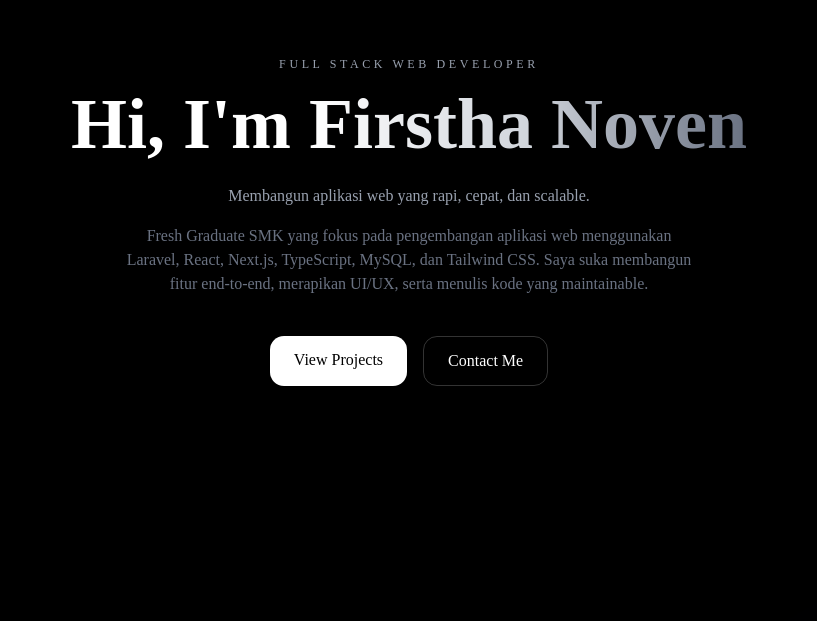
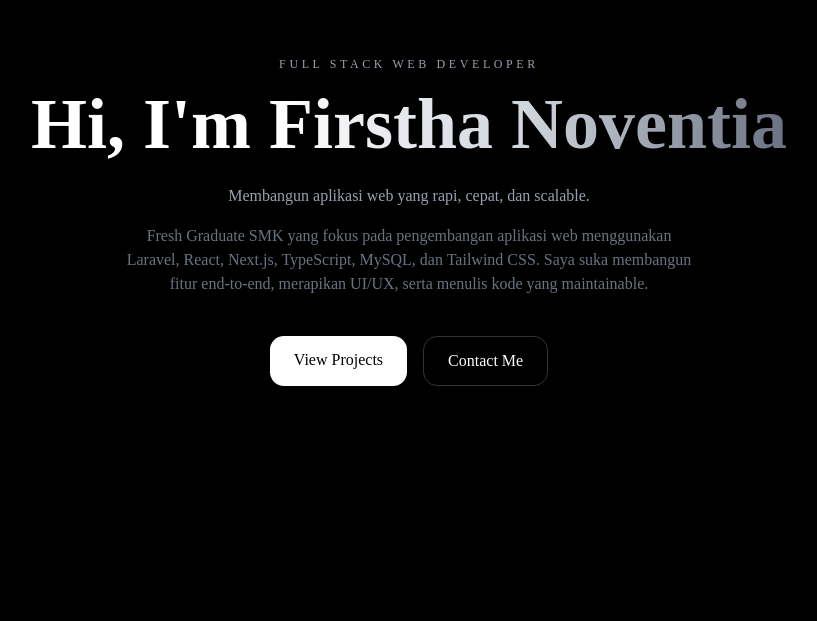
Before and after one commit to firstha/port-firstha, a Next.js app: page / in a window 1280 px wide. Shown: the part 179-800 px from the top of the page, without its empty margins (63-880 px from the left). Built offline with nearby package versions, Linux system fonts and the light colour scheme.

Commit message:
profile update

```diff
--- a/src/app/layout.tsx
+++ b/src/app/layout.tsx
@@ -13,8 +13,8 @@ const geistMono = Geist_Mono({
 });
 
 export const metadata: Metadata = {
-  title: "Create Next App",
-  description: "Generated by create next app",
+  title: "Firstha Noventia",
+  description: "portofolio",
 };
 
 export default function RootLayout({
--- a/src/config/site.ts
+++ b/src/config/site.ts
@@ -2,19 +2,19 @@ import type { Profile } from "@/domain/types";
 
 // Global site configuration for metadata/SEO and layout.
 export const site = {
-  name: "Firstha Noven",
+  name: "Firstha Noventia",
   description:
     "Portfolio pribadi Full Stack Web Developer. Membangun aplikasi web menggunakan Laravel, React, Next.js, TypeScript, MySQL, dan Tailwind CSS.",
 
   url: "https://firsthanoven.com",
 
   author: {
-    name: "Firstha Noven",
+    name: "Firstha Noventia",
     role: "Full Stack Web Developer",
   },
 
   keywords: [
-    "Firstha Noven",
+    "Firstha Noventia",
     "portfolio",
     "full stack developer",
     "laravel",
@@ -34,7 +34,7 @@ export const site = {
   },
 
   defaultMetadata: {
-    titleTemplate: `%s | ${"Firstha Noven"}`,
+    titleTemplate: `%s | ${"Firstha Noventia"}`,
   },
 } as const satisfies {
   name: string;
--- a/src/data/profile.ts
+++ b/src/data/profile.ts
@@ -1,7 +1,7 @@
 import type { Profile } from "@/domain/types";
 
 export const profile: Profile = {
-  name: "Firstha Noven",
+  name: "Firstha Noventia",
   role: "Full Stack Web Developer",
   about: {
     headline: "Fresh Graduate SMK yang fokus pada pengembangan aplikasi web",
@@ -12,25 +12,25 @@ export const profile: Profile = {
   location: "Indonesia",
   avatar: {
     src: "/file.svg",
-    alt: "Firstha Noven",
+    alt: "Firstha Noventia",
   },
   socials: [
     {
       platform: "github",
       label: "GitHub",
-      href: "https://github.com/your-username",
+      href: "https://github.com/firstha",
       icon: "github",
     },
     {
       platform: "linkedin",
       label: "LinkedIn",
-      href: "https://www.linkedin.com/in/your-username/",
+      href: "https://www.linkedin.com/in/firstha/",
       icon: "linkedin",
     },
     {
       platform: "x",
       label: "X",
-      href: "https://x.com/your-username",
+      href: "https://x.com/firstha",
       icon: "x",
     },
     {
```
